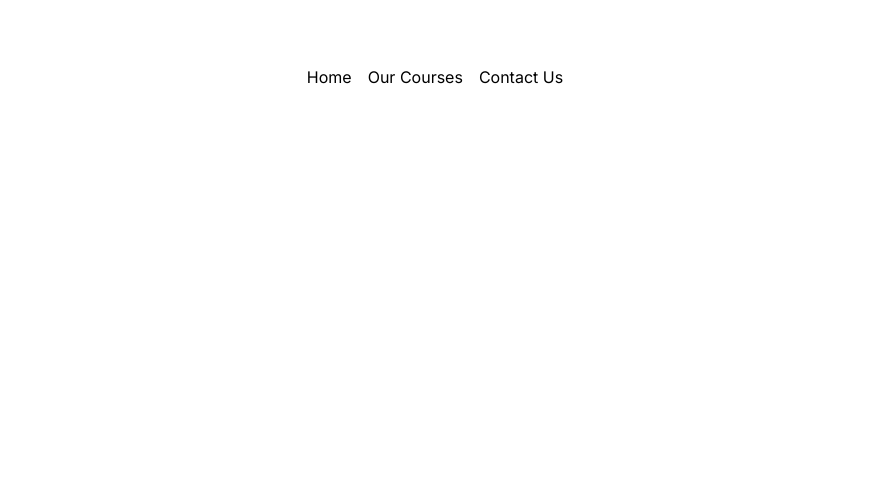
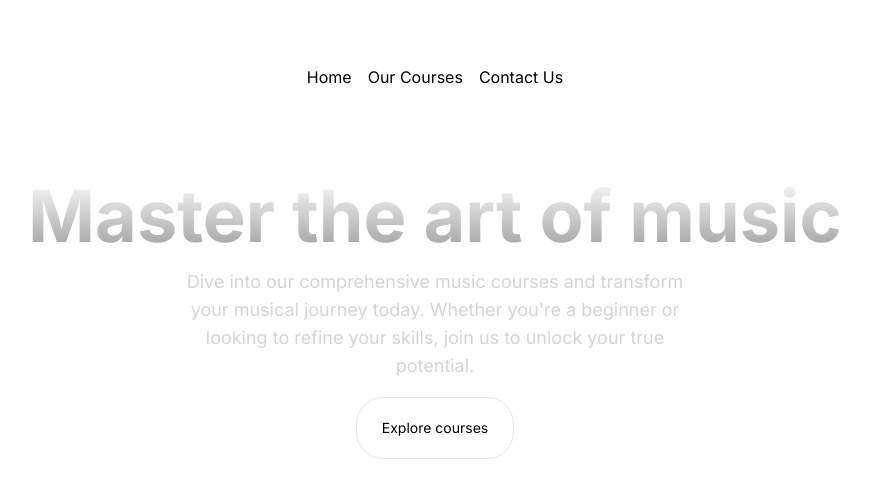
Before and after one commit to MontuSherasiya/NextJs, a Next.js app: page / in a window 1280 px wide. Shown: the top 498 px of the page, without its empty margins (205-1075 px from the left). Built offline with nearby package versions, Linux system fonts and the light colour scheme.

Commit message:
Add HeroSection component

```diff
--- a/src/app/layout.tsx
+++ b/src/app/layout.tsx
@@ -2,6 +2,7 @@
 import { Geist, Geist_Mono, Inter } from "next/font/google";
 import "./globals.css";
 import Navbar from "../components/Navbar";
+import HeroSection from "../components/HeroSection";
 
 const inter = Inter({
   subsets: ["latin"]
@@ -27,6 +28,7 @@
       <body className={inter.className}>
         <div className="relative w-full flex items-center justify-center">
           <Navbar />
+          <HeroSection/>
         </div>
       </body>
     </html>
--- a/src/app/page.tsx
+++ b/src/app/page.tsx
@@ -1,7 +1,9 @@
+import HeroSection from "../components/HeroSection";
+
 export default function Home() {
   return (
     <main className="min-h-screen bg-black/[0.96] antialiased bg-grid-white/[0.02]">
-      <h2 className="text-center text-2xl">Next js</h2>
+      <HeroSection />
     </main>
-  )
+  );
 }
--- /dev/null
+++ b/src/components/HeroSection.tsx
@@ -0,0 +1,29 @@
+import Link from "next/link"
+import { Spotlight } from "./ui/Spotlight"
+import { Button } from "./ui/moving-border";
+
+function HeroSection() {
+    return (
+        <div className="h-auto md:h-[40rem] w-full rounded-md flex flex-col items-center justify-center relative overflow-hidden mx-auto py-10 md:py-0">
+            <Spotlight className="-top-40 left-0 md:left-60 md:-top-20" fill="white" />
+            <div className="p-4 relative z-10 w-full text-center" >
+                <h1 className="mt-20 md:mt-0 text-4xl md:text-7xl font-bold bg-clip-text text-transparent bg-gradient-to-b from-neutral-50 to-neutral-400">
+                    Master the art of music
+                </h1>
+                <p
+                    className="mt-4 font-normal text-base md:text-lg text-neutral-300 max-w-lg mx-auto">
+                    Dive into our comprehensive music courses and transform your musical journey today. Whether you're a beginner or looking to refine your skills, join us to unlock your true potential.
+                </p>
+                <div className="mt-4">
+                    <Link href={"/courses"}>
+                        <Button borderRadius="1.75rem" className="bg-white dark:bg-black text-black dark:text-white border-neutral-200 dark:border-slate-800">
+                            Explore courses
+                        </Button>
+                    </Link>
+                </div>
+            </div>
+        </div>
+    )
+}
+
+export default HeroSection
--- /dev/null
+++ b/src/components/ui/Spotlight.tsx
@@ -0,0 +1,53 @@
+import { cn } from "../../lib/utils";
+
+type SpotlightProps = {
+    className?: string;
+    fill?: string;
+};
+
+export const Spotlight = ({ className, fill }: SpotlightProps) => {
+    return (
+        <svg
+            className={cn(
+                "animate-spotlight pointer-events-none absolute z-[1]  h-[169%] w-[138%] lg:w-[84%] opacity-0",
+                className
+            )}
+            xmlns="http://www.w3.org/2000/svg"
+            viewBox="0 0 3787 2842"
+            fill="none">
+            <g filter="url(#filter)">
+                <ellipse
+                    cx="1924.71"
+                    cy="273.501"
+                    rx="1924.71"
+                    ry="273.501"
+                    transform="matrix(-0.822377 -0.568943 -0.568943 0.822377 3631.88 2291.09)"
+                    fill={fill || "white"}
+                    fillOpacity="0.21">
+                </ellipse>
+            </g>
+            <defs>
+                <filter
+                    id="filter"
+                    x="0.860352"
+                    y="0.838989"
+                    width="3785.16"
+                    height="2840.26"
+                    filterUnits="userSpaceOnUse"
+                    colorInterpolationFilters="sRGB">
+                    <feFlood floodOpacity="0" result="BackgroundImageFix"></feFlood>
+                    <feBlend
+                        mode="normal"
+                        in="SourceGraphic"
+                        in2="BackgroundImageFix"
+                        result="shape">
+                    </feBlend>
+                    <feGaussianBlur
+                        stdDeviation="151"
+                        result="effect1_foregroundBlur_1065_8">
+                    </feGaussianBlur>
+                </filter>
+            </defs>
+        </svg>
+    );
+};
--- /dev/null
+++ b/src/components/ui/moving-border.tsx
@@ -0,0 +1,136 @@
+"use client";
+import React from "react";
+import {
+    motion,
+    useAnimationFrame,
+    useMotionTemplate,
+    useMotionValue,
+    useTransform,
+} from "framer-motion";
+import { useRef } from "react";
+import { cn } from "../../lib/utils";
+
+export function Button({
+    borderRadius = "1.75rem",
+    children,
+    as: Component = "button",
+    containerClassName,
+    borderClassName,
+    duration,
+    className,
+    ...otherProps
+}: {
+    borderRadius?: string;
+    children: React.ReactNode;
+    as?: any;
+    containerClassName?: string;
+    borderClassName?: string;
+    duration?: number;
+    className?: string;
+    [key: string]: any;
+}) {
+    return (
+        <Component
+            className={cn(
+                "bg-transparent relative text-xl  h-16 w-40 p-[1px] overflow-hidden ",
+                containerClassName
+            )}
+            style={{
+                borderRadius: borderRadius,
+            }}
+            {...otherProps}
+        >
+            <div
+                className="absolute inset-0"
+                style={{ borderRadius: `calc(${borderRadius} * 0.96)` }}
+            >
+                <MovingBorder duration={duration} rx="30%" ry="30%">
+                    <div
+                        className={cn(
+                            "h-20 w-20 opacity-[0.8] bg-[radial-gradient(var(--sky-500)_40%,transparent_60%)]",
+                            borderClassName
+                        )}
+                    />
+                </MovingBorder>
+            </div>
+
+            <div
+                className={cn(
+                    "relative bg-slate-900/[0.8] border border-slate-800 backdrop-blur-xl text-white flex items-center justify-center w-full h-full text-sm antialiased",
+                    className
+                )}
+                style={{
+                    borderRadius: `calc(${borderRadius} * 0.96)`,
+                }}
+            >
+                {children}
+            </div>
+        </Component>
+    );
+}
+
+export const MovingBorder = ({
+    children,
+    duration = 2000,
+    rx,
+    ry,
+    ...otherProps
+}: {
+    children: React.ReactNode;
+    duration?: number;
+    rx?: string;
+    ry?: string;
+    [key: string]: any;
+}) => {
+    const pathRef = useRef<SVGRectElement | null>(null);
+    const progress = useMotionValue<number>(0);
+
+    useAnimationFrame((time) => {
+        const length = pathRef.current?.getTotalLength();
+        if (length) {
+            const pxPerMillisecond = length / duration;
+            progress.set((time * pxPerMillisecond) % length);
+        }
+    });
+
+    const x = useTransform(
+        progress,
+        (val) => pathRef.current?.getPointAtLength(val).x
+    );
+    const y = useTransform(
+        progress,
+        (val) => pathRef.current?.getPointAtLength(val).y
+    );
+
+    const transform = useMotionTemplate`translateX(${x}px) translateY(${y}px) translateX(-50%) translateY(-50%)`;
+
+    return (
+        <>
+            <svg
+                xmlns="http://www.w3.org/2000/svg"
+                preserveAspectRatio="none"
+                className="absolute h-full w-full"
+                width="100%"
+                height="100%"
+                {...otherProps}>
+                <rect
+                    fill="none"
+                    width="100%"
+                    height="100%"
+                    rx={rx}
+                    ry={ry}
+                    ref={pathRef} />
+            </svg>
+            <motion.div
+                style={{
+                    position: "absolute",
+                    top: 0,
+                    left: 0,
+                    display: "inline-block",
+                    transform,
+                }}>
+                {children}
+            </motion.div>
+        </>
+    );
+};
--- a/src/lib/utils.ts
+++ b/src/lib/utils.ts
@@ -6,3 +6,7 @@
 }
 
 export {cn};
+export type SpotlightProps = {
+    className?: string;
+    fill?: string;
+};
--- a/tailwind.config.ts
+++ b/tailwind.config.ts
@@ -1,49 +1,49 @@
 import type { Config } from "tailwindcss";
+
+import colors from "tailwindcss/colors";
+import { default as flattenColorPalette } from "tailwindcss/lib/util/flattenColorPalette";
+
+function addVariablesForColors({ addBase, theme }: any) {
+    const allColors = flattenColorPalette(theme('colors'));
+    const newVars = Object.fromEntries(
+        Object.entries(allColors).map(([key, value]) => [`--${key}`, value])
+    );
+    addBase({
+        ':root': newVars,
+    });
+}
 
 const config: Config = {
     content: [
-        "./pages/**/*.{js,ts,jsx,tsx,mdx}",
-        "./components/**/*.{js,ts,jsx,tsx,mdx}",
-        "./app/**/*.{js,ts,jsx,tsx,mdx}",
-        "./src/**/*.{js,ts,jsx,tsx,mdx}",
+        "./src/pages/**/*.{js,ts,jsx,tsx,mdx}",
+        "./src/components/**/*.{js,ts,jsx,tsx,mdx}",
+        "./src/app/**/*.{js,ts,jsx,tsx,mdx}",
     ],
     darkMode: 'class',
     theme: {
         extend: {
-            colors: {
-                primary: "#2563eb",
-                secondary: "#9333ea",
-                background: "#0f172a",
-                foreground: "#f8fafc",
+            animation: {
+                spotlight: "spotlight 2s ease .75s 1 forwards",
+                scroll: "scroll var(--animation-duration, 40s) var(--animation-direction, forwards) linear infinite"
             },
-
-            borderRadius: {
-                xl: "1rem",
-                "2xl": "1.5rem",
+            backgroundImage: {
+                "gradient-radial": "radial-gradient(var(--tw-gradient-stops))",
+                "gradient-conic":
+                    "conic-gradient(from 180deg at 50% 50%, var(--tw-gradient-stops))",
             },
-
-            fontFamily: {
-                sans: ["Inter", "sans-serif"],
-            },
-
-            animation: {
-                float: "float 3s ease-in-out infinite",
-            },
-
             keyframes: {
-                float: {
-                    "0%, 100%": {
-                        transform: "translateY(0px)",
-                    },
-                    "50%": {
-                        transform: "translateY(-10px)",
+                spotlight: {
+                    '0%': { opacity: '0', transform: 'translate(-72%, -62%) scale(0.5)' },
+                    '100%': { opacity: '1', transform: 'translate(-50%,-40%) scale(1)' },
+                },
+                scroll: {
+                    to: {
+                        transform: "translate(calc(-50% - 0.5rem))",
                     },
                 },
-            },
+            }
         },
     },
-
-    plugins: [],
+    plugins: [addVariablesForColors],
 };
-
 export default config;
```
